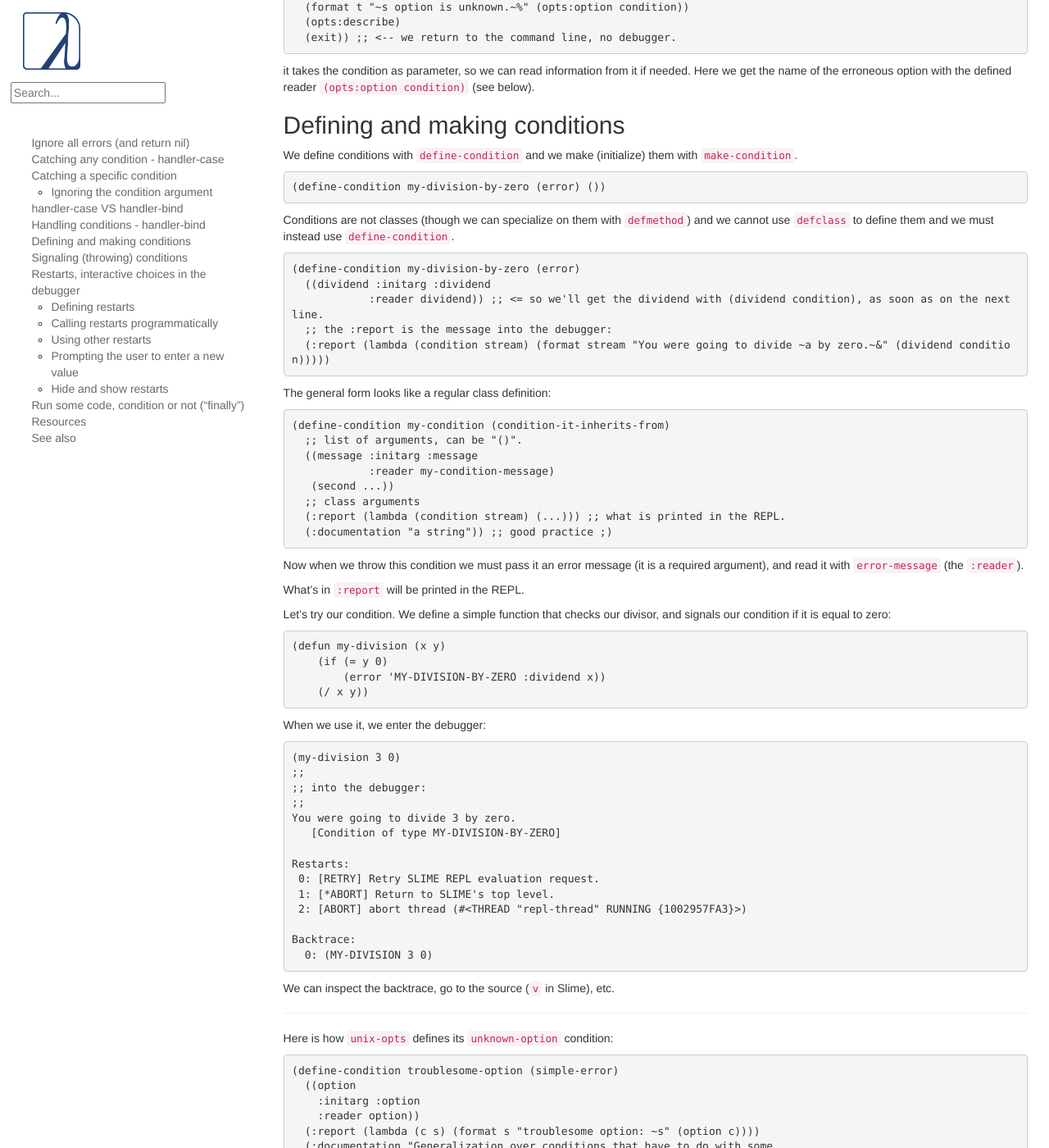
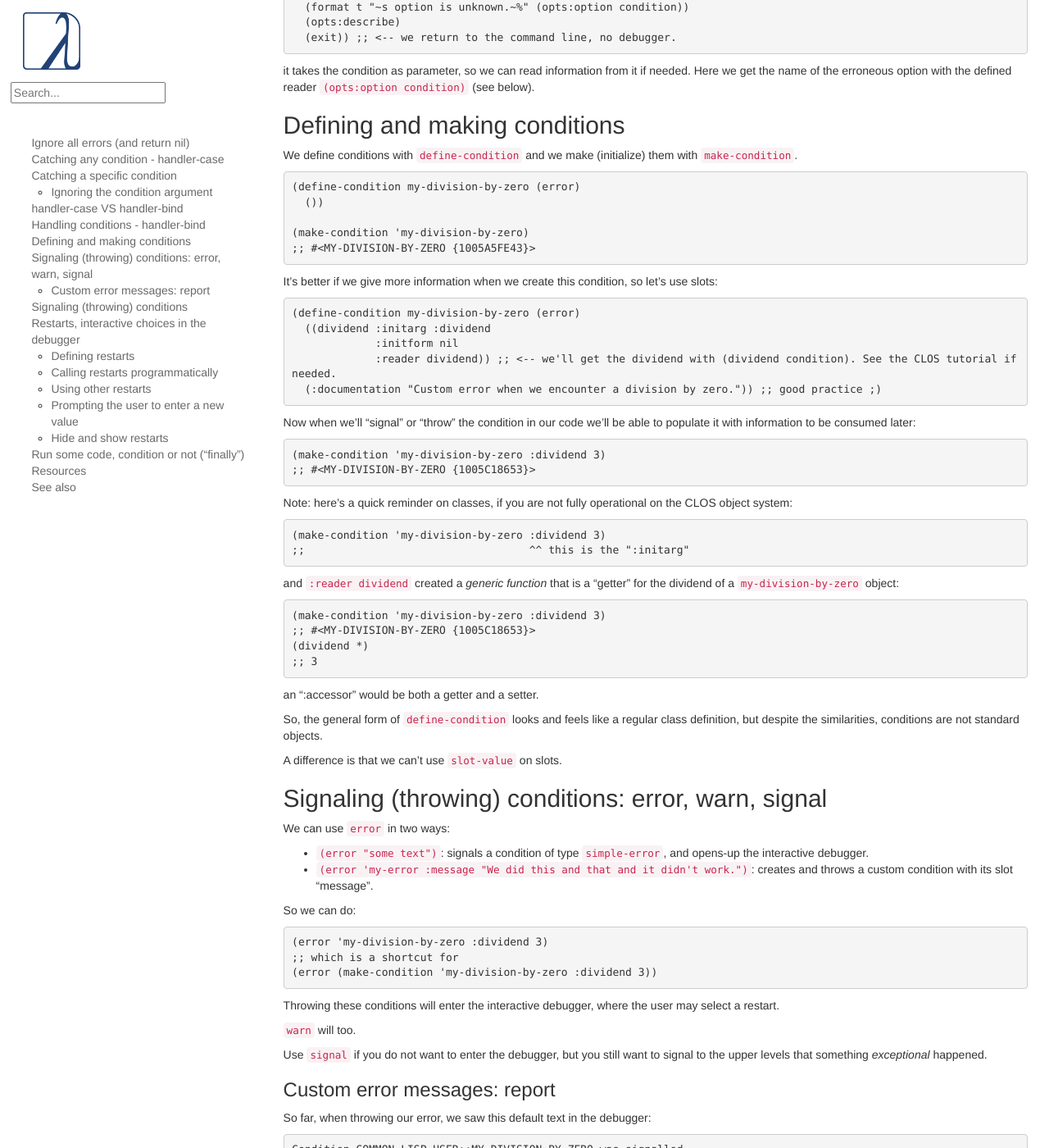
Before and after one commit to LispCookbook/cl-cookbook, a Jekyll site: the page built from error_handling.md, in a window 1280 px wide and 1400 px high, scrolled down 3267 px. Shown: the whole window at 82% size. Built offline with Jekyll 4.4.1, drawn with Linux system fonts in a browser that asks for light colours; some of the changed text lies outside the part shown.

Commit message:
error handling: rewrite the definition and creation of conditions

````diff
--- a/error_handling.md
+++ b/error_handling.md
@@ -226,77 +226,120 @@ defined reader `(opts:option condition)` (see below).
 
 We define conditions with `define-condition` and we make (initialize) them with `make-condition`.
 
-<!-- todo: differences ? -->
+~~~lisp
+(define-condition my-division-by-zero (error)
+  ())
 
-<!-- make-condition ? -->
-
-~~~lisp
-(define-condition my-division-by-zero (error) ())
+(make-condition 'my-division-by-zero)
+;; #<MY-DIVISION-BY-ZERO {1005A5FE43}>
 ~~~
 
-Conditions are not classes (though we can specialize on them with `defmethod`) and we cannot use `defclass` to define them and we must instead use `define-condition`.
+
+It's better if we give more information when we create this condition, so let's use slots:
 
 ~~~lisp
 (define-condition my-division-by-zero (error)
   ((dividend :initarg :dividend
-            :reader dividend)) ;; <= so we'll get the dividend with (dividend condition), as soon as on the next line.
-  ;; the :report is the message into the debugger:
-  (:report (lambda (condition stream) (format stream "You were going to divide ~a by zero.~&" (dividend condition)))))
+             :initform nil
+             :reader dividend)) ;; <-- we'll get the dividend with (dividend condition). See the CLOS tutorial if needed.
+  (:documentation "Custom error when we encounter a division by zero.")) ;; good practice ;)
 ~~~
 
-The general form looks like a regular class definition:
+Now when we'll "signal" or "throw" the condition in our code we'll be
+able to populate it with information to be consumed later:
 
 ~~~lisp
-(define-condition my-condition (condition-it-inherits-from)
-  ;; list of arguments, can be "()".
-  ((message :initarg :message
-            :reader my-condition-message)
-   (second ...))
-  ;; class arguments
-  (:report (lambda (condition stream) (...))) ;; what is printed in the REPL.
-  (:documentation "a string")) ;; good practice ;)
+(make-condition 'my-division-by-zero :dividend 3)
+;; #<MY-DIVISION-BY-ZERO {1005C18653}>
 ~~~
 
-Now when we throw this condition we must pass it an error message (it
-is a required argument), and read it with `error-message` (the
-`:reader`).
-
-What's in `:report` will be printed in the REPL.
-
-Let's try our condition. We define a simple function that checks our
-divisor, and signals our condition if it is equal to zero:
+Note: here's a quick reminder on classes, if you are not fully operational
+on the CLOS object system:
 
 ~~~lisp
-(defun my-division (x y)
-    (if (= y 0)
-        (error 'MY-DIVISION-BY-ZERO :dividend x))
-    (/ x y))
+(make-condition 'my-division-by-zero :dividend 3)
+;;                                   ^^ this is the ":initarg"
 ~~~
 
-When we use it, we enter the debugger:
+and `:reader dividend` created a *generic function* that is a "getter"
+for the dividend of a `my-division-by-zero` object:
 
 ~~~lisp
-(my-division 3 0)
-;;
-;; into the debugger:
-;;
-You were going to divide 3 by zero.
-   [Condition of type MY-DIVISION-BY-ZERO]
-
-Restarts:
- 0: [RETRY] Retry SLIME REPL evaluation request.
- 1: [*ABORT] Return to SLIME's top level.
- 2: [ABORT] abort thread (#<THREAD "repl-thread" RUNNING {1002957FA3}>)
-
-Backtrace:
-  0: (MY-DIVISION 3 0)
+(make-condition 'my-division-by-zero :dividend 3)
+;; #<MY-DIVISION-BY-ZERO {1005C18653}>
+(dividend *)
+;; 3
 ~~~
 
-We can inspect the backtrace, go to the source (`v` in Slime), etc.
+an ":accessor" would be both a getter and a setter.
 
----
 
-Here is how `unix-opts` defines its `unknown-option` condition:
+So, the general form of `define-condition` looks and feels like a
+regular class definition, but despite the similarities, conditions are
+not standard objects.
+
+A difference is that we can't use `slot-value` on slots.
+
+
+## Signaling (throwing) conditions: error, warn, signal
+
+We can use `error` in two ways:
+
+- `(error "some text")`: signals a condition of type `simple-error`, and opens-up the interactive debugger.
+- `(error 'my-error :message "We did this and that and it didn't work.")`: creates and throws a custom condition with its slot "message".
+
+So we can do:
+
+~~~lisp
+(error 'my-division-by-zero :dividend 3)
+;; which is a shortcut for
+(error (make-condition 'my-division-by-zero :dividend 3))
+~~~
+
+Throwing these conditions will enter the interactive debugger, where
+the user may select a restart.
+
+`warn` will too.
+
+Use `signal` if you do not want to enter the debugger, but you still want to signal to the upper levels that something *exceptional* happened.
+
+
+### Custom error messages: report
+
+
+So far, when throwing our error, we saw this default text in the
+debugger:
+
+```
+Condition COMMON-LISP-USER::MY-DIVISION-BY-ZERO was signalled.
+   [Condition of type MY-DIVISION-BY-ZERO]
+```
+
+We can do better by giving a `:report` function in our condition declaration:
+
+~~~lisp
+(define-condition my-division-by-zero (error)
+  ((dividend :initarg :dividend
+             :initform nil
+             :accessor dividend))
+  ;; the :report is the message into the debugger:
+  (:report (lambda (condition stream)
+     (format stream "You were going to divide ~a by zero.~&" (dividend condition)))))
+~~~
+
+Now:
+
+~~~lisp
+(error 'my-division-by-zero :dividend 3)
+;; Debugger:
+;;
+;; You were going to divide 3 by zero.
+;;    [Condition of type MY-DIVISION-BY-ZERO]
+~~~
+
+As usual, once in the debugger, we can inspect the backtrace, go to
+the erroneous source line (with `v` in Slime), etc.
+
 
 ~~~lisp
 (define-condition troublesome-option (simple-error)
````
